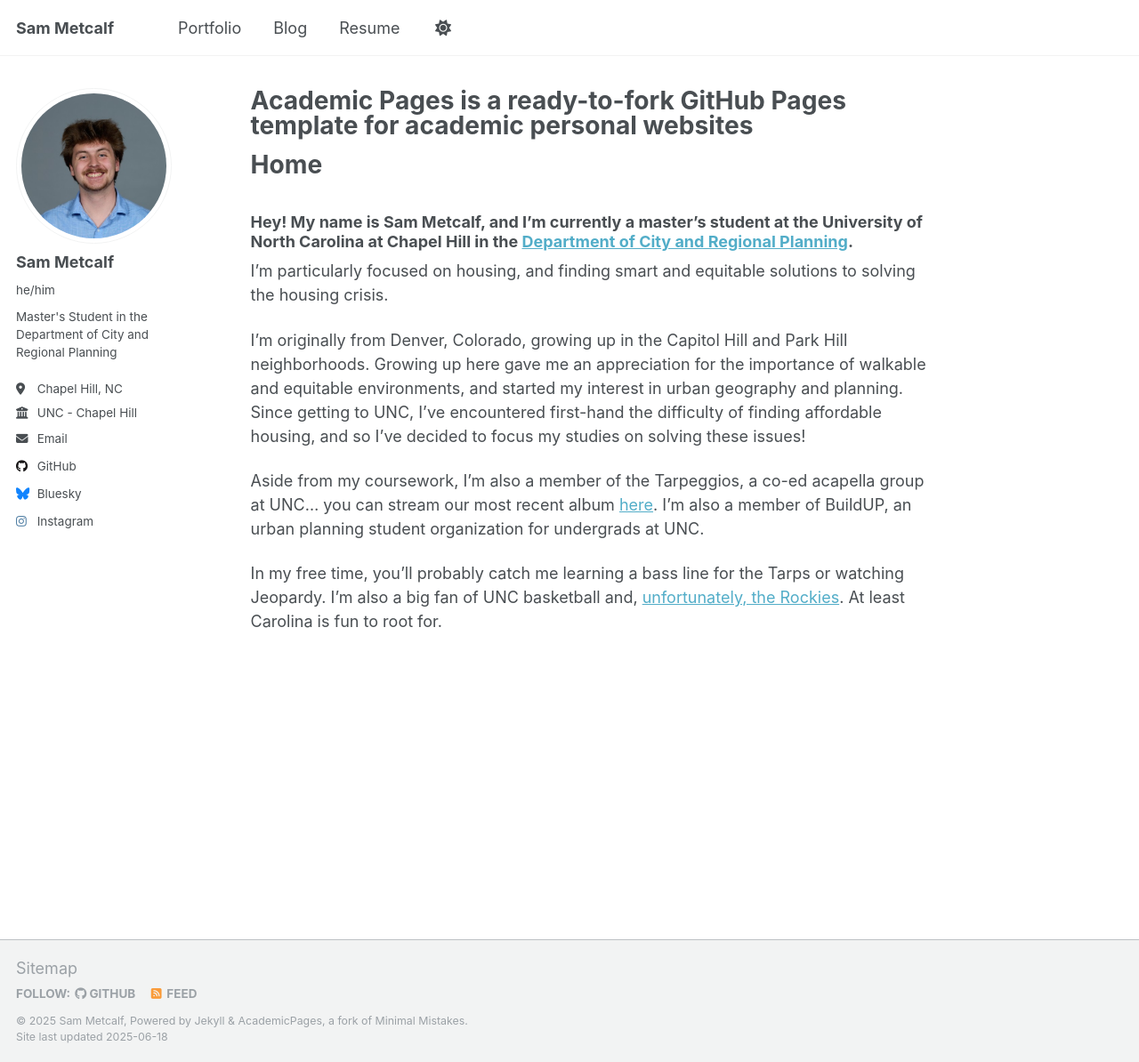
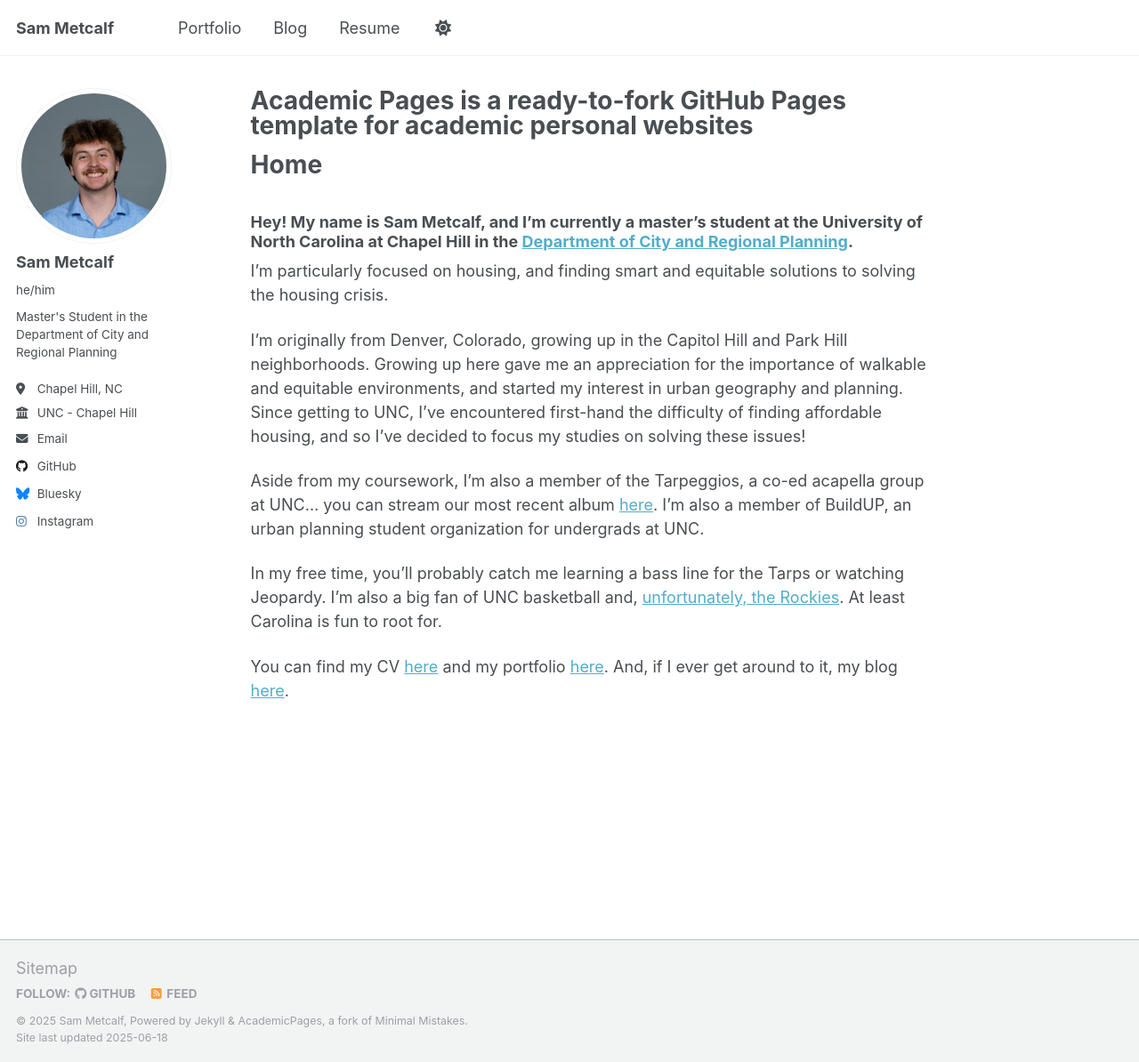
Before and after one commit to sm3tcalf/sm3tcalf.github.io, a Jekyll site: the page built from _pages/about.md, in a window 1280 px wide and 1194 px high. Shown: the whole window at 89% size. Built offline with Jekyll 4.4.1, drawn with Linux system fonts in a browser that asks for light colours.

Commit message:
add links

```diff
--- a/_pages/about.md
+++ b/_pages/about.md
@@ -19,3 +19,5 @@ I’m originally from Denver, Colorado, growing up in the Capitol Hill and Park
 Aside from my coursework, I’m also a member of the Tarpeggios, a co-ed acapella group at UNC… you can stream our most recent album [here](https://open.spotify.com/album/5XMETYH0wL2F3qDpWfVKzw?si=VrvuOPSGTauOjsTfjMlvNg). I’m also a member of BuildUP, an urban planning student organization for undergrads at UNC.
 
 In my free time, you’ll probably catch me learning a bass line for the Tarps or watching Jeopardy. I’m also a big fan of UNC basketball and, [unfortunately, the Rockies](https://www.forbes.com/sites/tonyblengino/2023/05/05/colorado-rockies-might-be-the-most-hopeless-franchise-in-american-sports/?sh=30610192c925). At least Carolina is fun to root for.
+
+You can find my CV [here](./cv.md) and my portfolio [here](./portfolio.html). And, if I ever get around to it, my blog [here](./year-archive.html).
```
